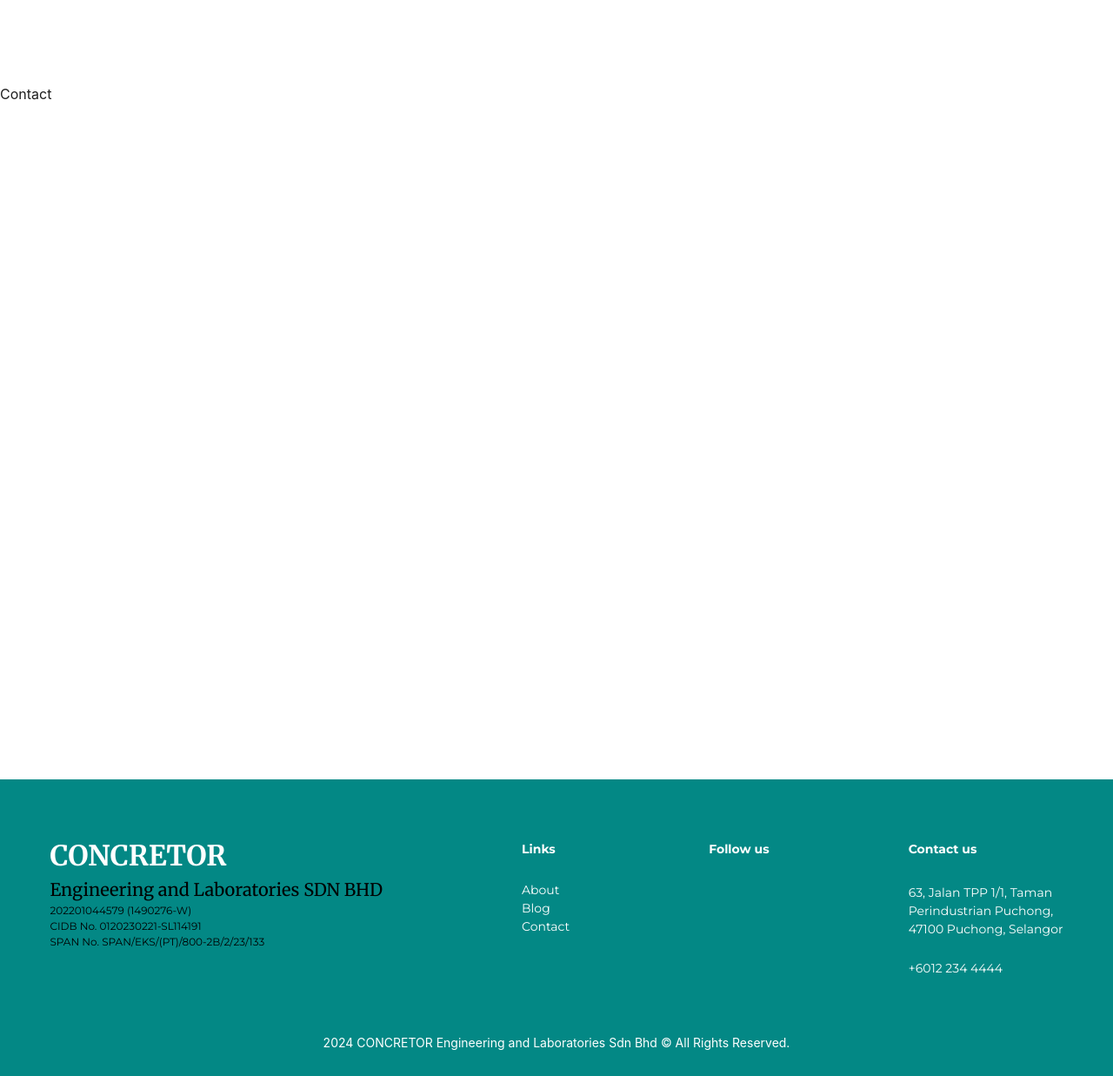
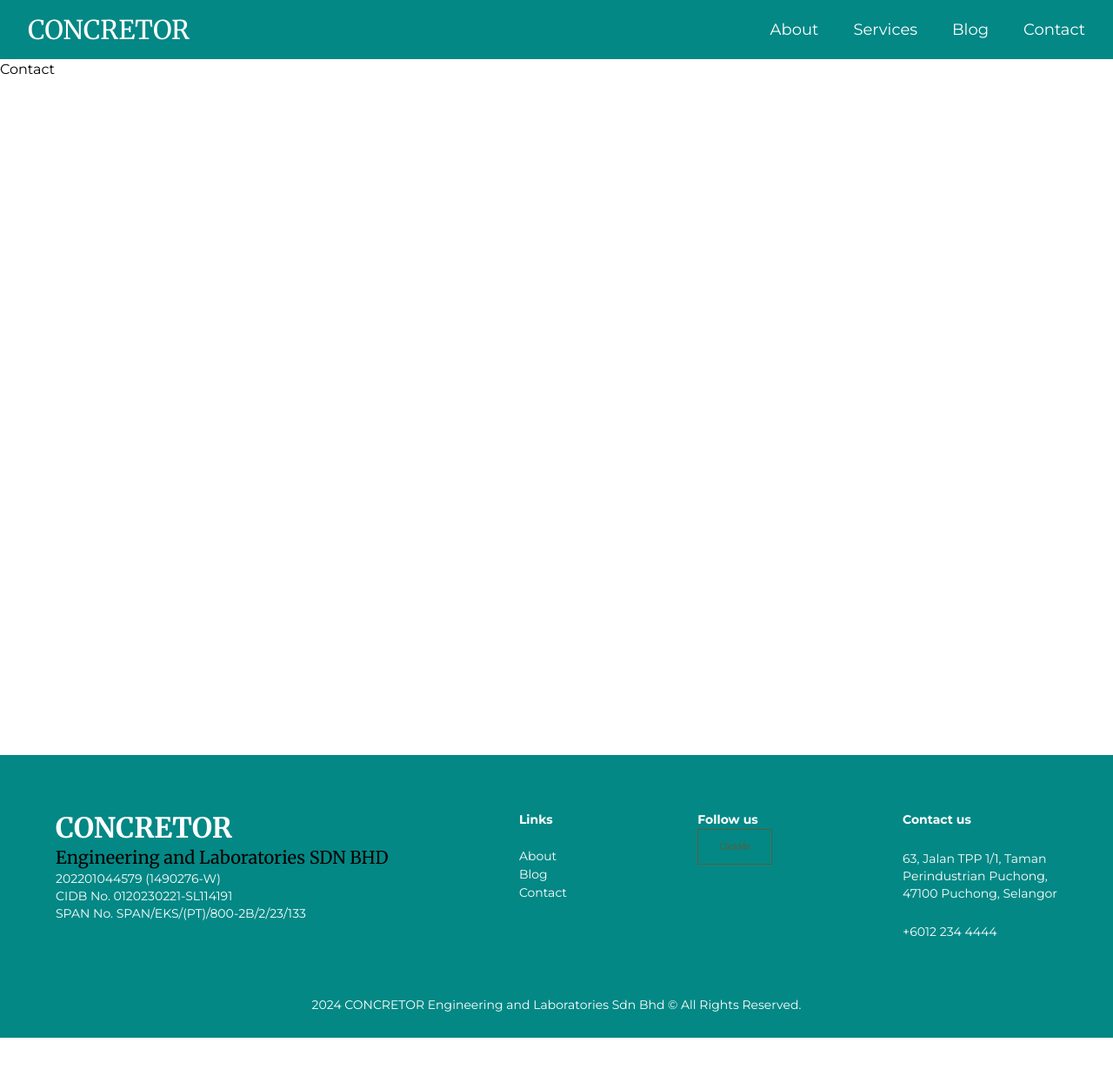
Before and after one commit to TheKelvinT/concretor_next, a Next.js app: page /contact in a window 1280 px wide. Shown: the whole page at 87% size. After the commit the page ends 1193 px from the top, so only its background shows below. Built offline with nearby package versions, Linux system fonts and the light colour scheme.

Commit message:
Added hero banner, added description section

```diff
--- a/app/(site)/layout.tsx
+++ b/app/(site)/layout.tsx
@@ -46,7 +46,7 @@ export default function RootLayout({
   return (
     <html lang="en">
       <body
-        // className={`${inter.className} ${biro.variable} ${gothic.variable}`}
+        className="font-montserrat"
       >
         <Navbar />
 
--- a/app/globals.css
+++ b/app/globals.css
@@ -11,20 +11,13 @@ body {
   font-family: 'Merriweather', sans-serif;
 }
 
-/* @font-face {
-  font-family: "BiroScriptPlus";
-  src: url('../public/fonts/BiroScriptPlus.ttf');
-  font-weight: normal;
-  font-style: normal;
+p {
+  @apply text-sm
 }
 
-@font-face {
-  font-family: "Gothic";
-  src: url('../public/fonts/gothic.ttf');
-  font-weight: normal;
-  font-style: normal;
-} */
-
+.footer-container {
+  @apply flex md:flex-row justify-between items-start py-16 px-16 align-top flex-col w-full
+}
 
 @tailwind base;
 @tailwind components;
@@ -34,39 +27,19 @@ body {
   width: 100%
 }
 
-h3 {
-  @apply font-marcellus text-2xl
+h2 {
+  @apply font-montserrat text-4xl
 }
 
-h4 {
-  @apply font-biro text-3xl
-}
-
-
-
 @tailwind utilities;
-
-html,
-body,
-#root,
-.app {
-  font-family: "Inter", sans-serif;
-  @apply text-[#1e1e1e] tracking-normal
-}
-
-
-
-h4 {
-  font-family: BiroScriptPlus, sans-serif;
-}
 
 button {
   font-family: Gothic, sans-serif;
 }
 
-h6 {
+/* h6 {
   @apply font-inter font-bold text-sm leading-9
-}
+} */
 
 .swiper {
   width: 100%;
--- a/components/Footer.tsx
+++ b/components/Footer.tsx
@@ -2,21 +2,27 @@ import Link from "next/link"
 import React from "react"
 import FooterLogo from "@/assets/footer-logo.png"
 import Image from "next/image"
+import Button from "./Button"
+import { useRouter } from 'next/navigation'
 function Footer() {
+  const router = useRouter()
+  const onClick = () => {
+    router.push('/dashboard')
+  }
   return (
-    <footer className="bg-primary flex flex-col justify-center items-center text-white">
-      <div className="flex md:flex-row justify-between items-start gap-40 py-16 align-top">
+    <footer className="bg-primary flex flex-col justify-center text-white items-center">
+      <div className="footer-container max-w-[1440px]">
         <div>
           <h2 className="text-[32px] font-merriweather font-bold">CONCRETOR</h2>
-          <p className = "text-[20px] font-merriweather text-black">Engineering and Laboratories SDN BHD</p>
-          <p className = "text-[12px] font-montserrat text-black">202201044579 (1490276-W)</p>
-          <p className = "text-[12px] font-montserrat text-black">CIDB No. 0120230221-SL114191</p>
-          <p className = "text-[12px] font-montserrat text-black">SPAN No. SPAN/EKS/(PT)/800-2B/2/23/133</p>
+          <p className = "text-xl font-merriweather text-black">Engineering and Laboratories SDN BHD</p>
+          <p>202201044579 (1490276-W)</p>
+          <p>CIDB No. 0120230221-SL114191</p>
+          <p>SPAN No. SPAN/EKS/(PT)/800-2B/2/23/133</p>
         </div>
 
         <div>
-          <h3 className="text-[14px] font-montserrat font-bold">Links</h3>
-          <div className="flex flex-col text-[14px] font-montserrat">
+          <h3 className="text-[14px]  font-bold">Links</h3>
+          <div className="flex flex-col text-[14px] ">
             <br />
             <Link href="/about">About</Link>
             <Link href="/blog">Blog</Link>
@@ -25,17 +31,18 @@ function Footer() {
         </div>
 
         <div>
-          <h3 className="text-[14px] font-montserrat font-bold">Follow us</h3>
+          <h3 className="text-[14px]  font-bold hidden md:block">Follow us</h3>
+          <Button title={"ClickMe"} onClick={onClick}/>
         </div>
 
         <div>
-          <h3 className="text-[14px] font-montserrat font-bold">Contact us</h3>
+          <h3 className="text-[14px] font-bold">Contact us</h3>
           <br />
-          <p className="text-[14px] font-montserrat">63, Jalan TPP 1/1, Taman</p>
-          <p className="text-[14px] font-montserrat">Perindustrian Puchong, </p>
-          <p className="text-[14px] font-montserrat">47100 Puchong, Selangor</p>
+          <p>63, Jalan TPP 1/1, Taman</p>
+          <p>Perindustrian Puchong, </p>
+          <p>47100 Puchong, Selangor</p>
           <br />
-          <p className="text-[14px] font-montserrat">+6012 234 4444</p>
+          <p>+6012 234 4444</p>
         </div>
       </div>
 
--- a/components/Navbar.tsx
+++ b/components/Navbar.tsx
@@ -1,23 +1,21 @@
 import Image from "next/image";
 import React, { useState, Fragment, useRef, useEffect } from "react";
-// import Logo from "@/assets/Nota-Logo.png";
 import { usePathname } from "next/navigation";
 import Link from "next/link";
 import { Bars3Icon, BellIcon, XMarkIcon } from "@heroicons/react/24/outline";
 import { motion } from "framer-motion";
 
 const leftNavigation = [
-  { name: "About", href: "/about" },
-  { name: "Menu", href: "/menu" },
-  { name: "Events", href: "/events" },
-  { name: "Festive", href: "/festive" },
-];
+  { name: "CONCRETOR", href: "/app" }
+]
+
 
 const rightNavigation = [
-  { name: "Careers", href: "/careers" },
-  { name: "Reservations", href: "/reservations" },
+  { name: "About", href: "/about" },
+  { name: "Services", href: "/services" },
   { name: "Blog", href: "/blog" },
-];
+  { name: "Contact", href: "/contact" }
+]
 
 function classNames(...classes: string[]) {
   return classes.filter(Boolean).join(" ");
@@ -48,48 +46,30 @@ function Navbar() {
     pathname === "/careers";
   const bgColor = isBlogPath ? "bg-secondary" : "bg-transparent";
 
-  return (
-    <nav
-      className={`relative z-50 text-white py-4 max-w-screen overflow-hidden ${bgColor}`}
-    >
-      <div className="bg-transparent">
-        <div className="mx-auto max-w-7xl px-2 sm:px-6 lg:px-8">
-          <div className="relative flex h-16 items-center justify-between">
-            <div className="flex flex-1 items-center justify-start md:justify-center ">
-              <div className="hidden md:block">
-                <div className="flex gap-x-5">
+  return(
+    <nav className = {`relative z-50 text-white py-4 max-w-screen overflow-hidden ${"bg-primary"}`}>
+      <div className = "bg-transparent">
+        <div className = "mx-auto max-w-7xl px-2 sm:px-6 lg:px-8">
+          <div className = "relative flex items-center h-84 justify-between">
+            <div className = "hidden md:block">
               {leftNavigation.map((item) => (
                 <a
                   key={item.name}
                   href={item.href}
-                      className="rounded-md px-3 py-2 text-sm"
-                      // aria-current={item.current ? "page" : undefined}
+                  className="text-3xl font-merriweather"
                 >
                   {item.name}
                 </a>
               ))}
             </div>
-              </div>
-              <div className="flex flex-shrink-0 items-center">
-                <div className="hidden sm:block">
-                  <Link href="/">
-                    {/* <Image src={Logo} alt="nota-logo" /> */}
-                  </Link>
-                </div>
-                <div className="sm:hidden">
-                  <Link href="/">
-                    {/* <Image src={Logo} alt="nota-logo" /> */}
-                  </Link>
-                </div>
-              </div>
+
             <div className="hidden md:block">
-                <div className="flex gap-x-5">
+              <div className="flex gap-x-10">
                 {rightNavigation.map((item) => (
                   <a
                     key={item.name}
                     href={item.href}
-                      className="px-2 py-2 text-sm "
-                      // aria-current={item.current ? "page" : undefined}
+                    className="text-lg"
                   >
                     {item.name}
                   </a>
@@ -97,70 +77,117 @@ function Navbar() {
               </div>
             </div>
           </div>
-            <div className="flex items-center md:hidden">
-              {/* Mobile menu button*/}
-              <button
-                className="inline-flex items-center justify-center rounded-md p-2 text-white   "
-                onClick={() => setOpen(!open)}
-              >
-                {open ? (
-                  <XMarkIcon className="block h-6 w-6 " aria-hidden="true" />
-                ) : (
-                  <Bars3Icon className="block h-6 w-6 " aria-hidden="true" />
-                )}
-              </button>
         </div>
-          </div>
-        </div>
-
-        {open && (
-          <div
-            style={{ position: "fixed" }}
-            className=" md:hidden absolute right-0 top-[70px] overflow-hidden"
-            ref={menuRef}
-          >
-            <div className="space-y-4 pr-6 pl-12 py-6 flex flex-col text-sm bg-white/15 backdrop-blur-md w-screen xs:w-[160px] h-full">
-              <div className="flex flex-col items-center xs:items-end gap-y-4">
-                {leftNavigation.map((item) => (
-                  <motion.div
-                    className="hover:font-bold"
-                    key={item.name}
-                    initial="hidden"
-                    whileInView="visible"
-                    viewport={{ once: true, amount: 0.5 }}
-                    transition={{ duration: 0.5 }}
-                    variants={{
-                      hidden: { opacity: 0, y: -25 },
-                      visible: { opacity: 1, y: 0 },
-                    }}
-                  >
-                    <Link href={item.href}>{item.name}</Link>
-                  </motion.div>
-                ))}
-              </div>
-              <div className="flex flex-col items-center xs:items-end gap-y-4">
-                {rightNavigation.map((item) => (
-                  <motion.div
-                    key={item.name}
-                    initial="hidden"
-                    whileInView="visible"
-                    viewport={{ once: true, amount: 0.5 }}
-                    transition={{ duration: 0.5 }}
-                    variants={{
-                      hidden: { opacity: 0, y: -25 },
-                      visible: { opacity: 1, y: 0 },
-                    }}
-                  >
-                    <Link href={item.href}>{item.name}</Link>
-                  </motion.div>
-                ))}
-              </div>
-            </div>
-          </div>
-        )}
       </div>
     </nav>
   );
   }
 
+
+//   return (
+//     <nav
+//       className={`relative z-50 text-black py-4 max-w-screen overflow-hidden ${"bg-primary"}`}
+//     >
+//       <div className="bg-transparent">
+//         <div className="mx-auto max-w-7xl px-2 sm:px-6 lg:px-8">
+//           <div className="relative flex h-16 items-center justify-between">
+//             <div className="flex flex-1 items-center justify-start md:justify-center ">
+//               <div className="hidden md:block">
+//                 <div className="flex gap-x-5">
+//                   {leftNavigation.map((item) => (
+//                     <a
+//                       key={item.name}
+//                       href={item.href}
+//                       className="rounded-md px-3 py-2 text-sm"
+//                       // aria-current={item.current ? "page" : undefined}
+//                     >
+//                       {item.name}
+//                     </a>
+//                   ))}
+//                 </div>
+//               </div>
+
+//               <div className="hidden md:block">
+//                 <div className="flex gap-x-5">
+//                   {rightNavigation.map((item) => (
+//                     <a
+//                       key={item.name}
+//                       href={item.href}
+//                       className="px-2 py-2 text-sm "
+//                       // aria-current={item.current ? "page" : undefined}
+//                     >
+//                       {item.name}
+//                     </a>
+//                   ))}
+//                 </div>
+//               </div>
+//             </div>
+//             <div className="flex items-center md:hidden">
+//               {/* Mobile menu button*/}
+//               <button
+//                 className="inline-flex items-center justify-center rounded-md p-2 text-white   "
+//                 onClick={() => setOpen(!open)}
+//               >
+//                 {open ? (
+//                   <XMarkIcon className="block h-6 w-6 " aria-hidden="true" />
+//                 ) : (
+//                   <Bars3Icon className="block h-6 w-6 " aria-hidden="true" />
+//                 )}
+//               </button>
+//             </div>
+//           </div>
+//         </div>
+
+//         {open && (
+//           <div
+//             style={{ position: "fixed" }}
+//             className=" md:hidden absolute right-0 top-[70px] overflow-hidden"
+//             ref={menuRef}
+//           >
+//             <div className="space-y-4 pr-6 pl-12 py-6 flex flex-col text-sm bg-white/15 backdrop-blur-md w-screen xs:w-[160px] h-full">
+//               <div className="flex flex-col items-center xs:items-end gap-y-4">
+//                 {leftNavigation.map((item) => (
+//                   <motion.div
+//                     className="hover:font-bold"
+//                     key={item.name}
+//                     initial="hidden"
+//                     whileInView="visible"
+//                     viewport={{ once: true, amount: 0.5 }}
+//                     transition={{ duration: 0.5 }}
+//                     variants={{
+//                       hidden: { opacity: 0, y: -25 },
+//                       visible: { opacity: 1, y: 0 },
+//                     }}
+//                   >
+//                     <Link href={item.href}>{item.name}</Link>
+//                   </motion.div>
+//                 ))}
+//               </div>
+//               <div className="flex flex-col items-center xs:items-end gap-y-4">
+//                 {rightNavigation.map((item) => (
+//                   <motion.div
+//                     key={item.name}
+//                     initial="hidden"
+//                     whileInView="visible"
+//                     viewport={{ once: true, amount: 0.5 }}
+//                     transition={{ duration: 0.5 }}
+//                     variants={{
+//                       hidden: { opacity: 0, y: -25 },
+//                       visible: { opacity: 1, y: 0 },
+//                     }}
+//                   >
+//                     <Link href={item.href}>{item.name}</Link>
+//                   </motion.div>
+//                 ))}
+//               </div>
+//             </div>
+//           </div>
+//         )}
+//       </div>
+//     </nav>
+//   );
+// }
+
+
+
 export default Navbar;
--- a/tailwind.config.js
+++ b/tailwind.config.js
@@ -24,10 +24,10 @@ module.exports = {
         light: "#F5F5F5",
       },
       fontFamily: {
-        inter: ["Inter", "san-serif"],
-        biro: ["var(--font-biro)", "san-serif"],
-        marcellus: ["Marcellus", "san-serif"],
-        gothic: ["var(--font-gothic)", "san-serif"],
+        // inter: ["Inter", "san-serif"],
+        // biro: ["var(--font-biro)", "san-serif"],
+        // marcellus: ["Marcellus", "san-serif"],
+        // gothic: ["var(--font-gothic)", "san-serif"],
         montserrat: ["Montserrat", "san-serif"],
         merriweather: ["Merriweather", "san-serif"]
       },
```
Also changed, not shown: app/(site)/page.tsx (+68 -2 lines), assets/construction.png (added). Lines whose indentation alone changed are shown as unchanged.
